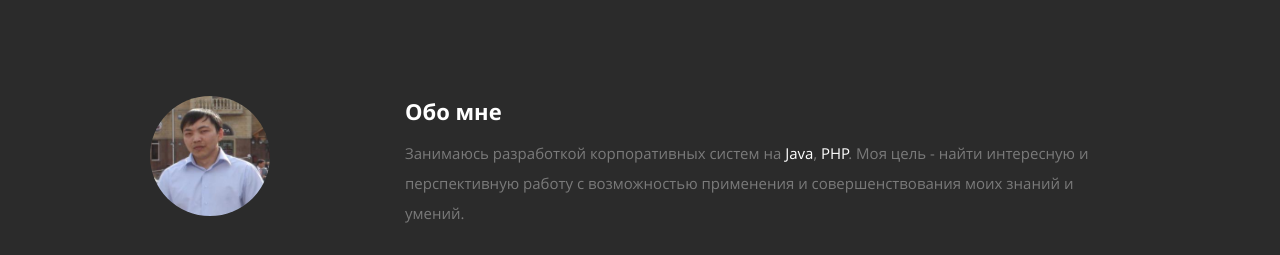
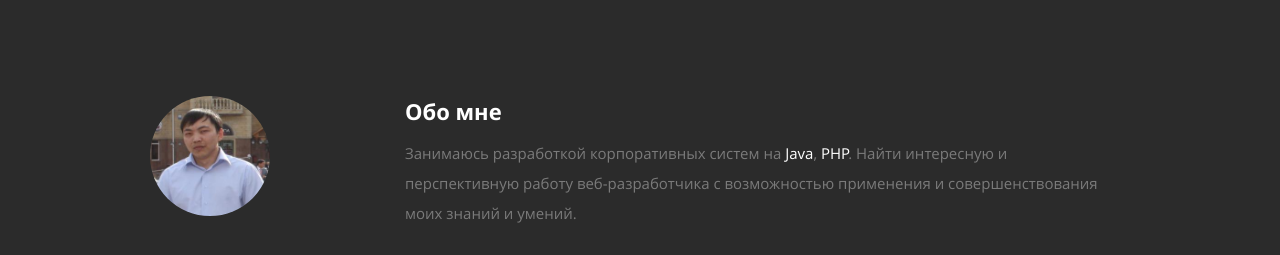
Before and after one commit to Researcher86/researcher86.github.io, a plain HTML site: page index.html in a window 1280 px wide. Shown: the part 800-1055 px from the top of the page. Drawn offline with nearby package versions, Linux system fonts and the light colour scheme; a web font is replaced by a local one.

Commit message:
Update index.html

```diff
--- a/index.html
+++ b/index.html
@@ -97,7 +97,7 @@
 
             <p>
                 Занимаюсь разработкой корпоративных систем на <span class="select">Java</span>, <span class="select">PHP</span>.
-                Моя цель - найти интересную и перспективную работу с возможностью применения и совершенствования моих знаний и умений.
+                Найти интересную и перспективную работу веб-разработчика с возможностью применения и совершенствования моих знаний и умений.
             </p>
             <p>
                 <span class="select">Процесс.</span> Разрабатываю системы монолит/микросервисы с предоставлением <span class="select">REST API</span>,
```
